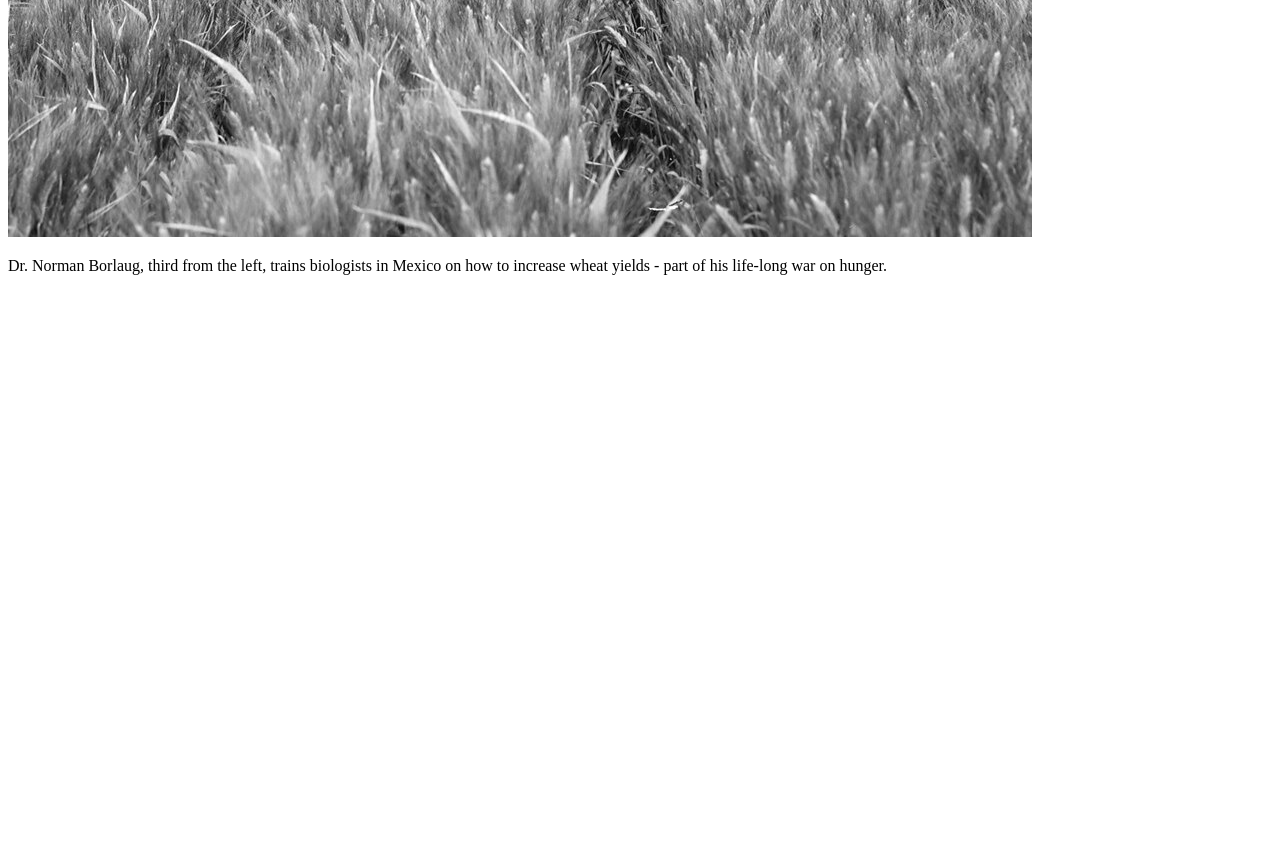
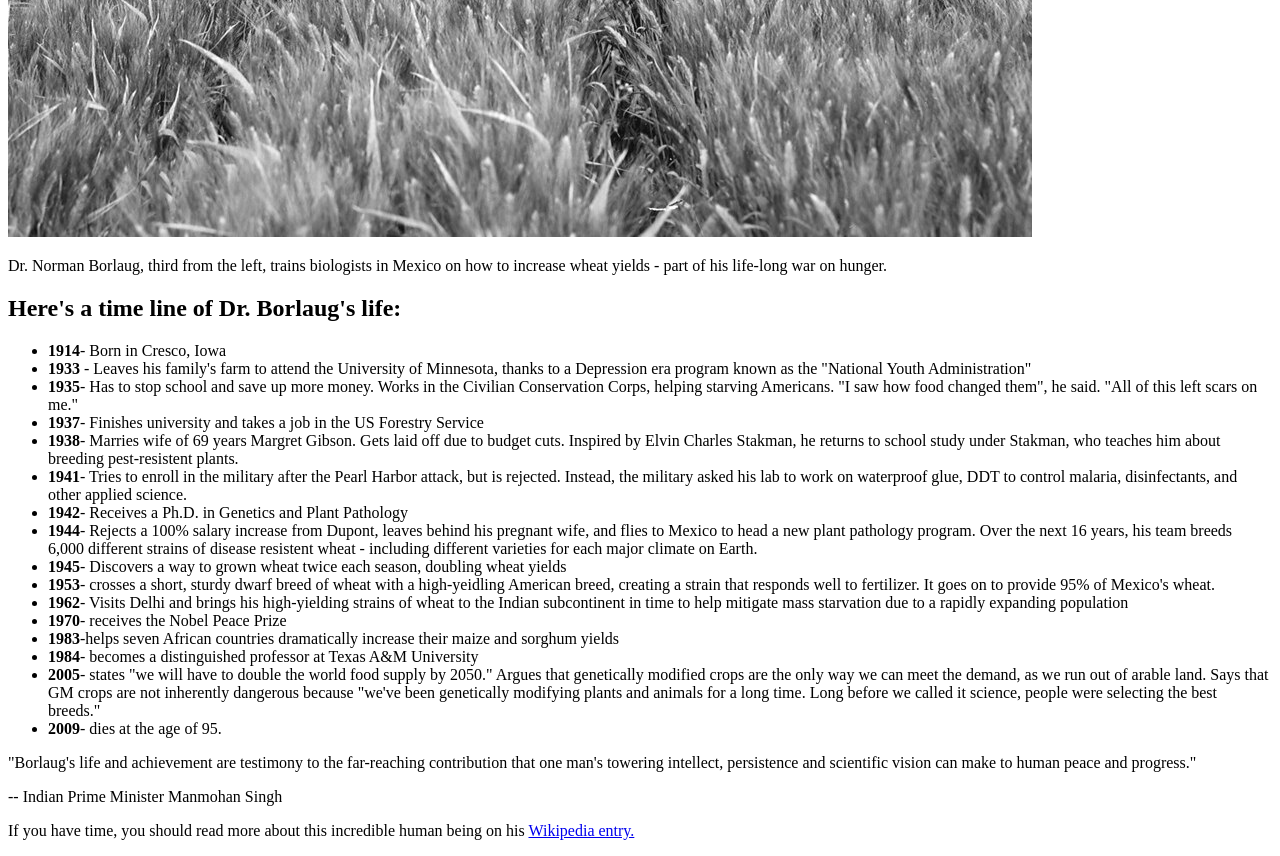
Before and after one commit to 369webforall/tribute, a website: page index.html in a window 1280 px wide. Shown: the part 500-1356 px from the top of the page. Before the commit the page ends 800 px from the top, so only its background shows below. Drawn offline with Linux system fonts and the light colour scheme.

Commit message:
hero-text

```diff
--- a/index.html
+++ b/index.html
@@ -21,6 +21,97 @@
           on how to increase wheat yields - part of his life-long war on hunger.
         </p>
       </div>
+      <div class="hero-text">
+        <h2>Here's a time line of Dr. Borlaug's life:</h2>
+        <ul>
+          <li><strong>1914</strong>- Born in Cresco, Iowa</li>
+          <li>
+            <strong>1933</strong> - Leaves his family's farm to attend the
+            University of Minnesota, thanks to a Depression era program known as
+            the "National Youth Administration"
+          </li>
+          <li>
+            <strong>1935</strong>- Has to stop school and save up more money.
+            Works in the Civilian Conservation Corps, helping starving
+            Americans. "I saw how food changed them", he said. "All of this left
+            scars on me."
+          </li>
+          <li>
+            <strong>1937</strong>- Finishes university and takes a job in the US
+            Forestry Service
+          </li>
+          <li>
+            <strong>1938</strong>- Marries wife of 69 years Margret Gibson. Gets
+            laid off due to budget cuts. Inspired by Elvin Charles Stakman, he
+            returns to school study under Stakman, who teaches him about
+            breeding pest-resistent plants.
+          </li>
+          <li>
+            <strong>1941</strong>- Tries to enroll in the military after the
+            Pearl Harbor attack, but is rejected. Instead, the military asked
+            his lab to work on waterproof glue, DDT to control malaria,
+            disinfectants, and other applied science.
+          </li>
+          <li>
+            <strong>1942</strong>- Receives a Ph.D. in Genetics and Plant
+            Pathology
+          </li>
+          <li>
+            <strong>1944</strong>- Rejects a 100% salary increase from Dupont,
+            leaves behind his pregnant wife, and flies to Mexico to head a new
+            plant pathology program. Over the next 16 years, his team breeds
+            6,000 different strains of disease resistent wheat - including
+            different varieties for each major climate on Earth.
+          </li>
+          <li>
+            <strong>1945</strong>- Discovers a way to grown wheat twice each
+            season, doubling wheat yields
+          </li>
+          <li>
+            <strong>1953</strong>- crosses a short, sturdy dwarf breed of wheat
+            with a high-yeidling American breed, creating a strain that responds
+            well to fertilizer. It goes on to provide 95% of Mexico's wheat.
+          </li>
+          <li>
+            <strong>1962</strong>- Visits Delhi and brings his high-yielding
+            strains of wheat to the Indian subcontinent in time to help mitigate
+            mass starvation due to a rapidly expanding population
+          </li>
+          <li><strong>1970</strong>- receives the Nobel Peace Prize</li>
+          <li>
+            <strong>1983</strong>-helps seven African countries dramatically
+            increase their maize and sorghum yields
+          </li>
+          <li>
+            <strong>1984</strong>- becomes a distinguished professor at Texas
+            A&M University
+          </li>
+          <li>
+            <strong>2005</strong>- states "we will have to double the world food
+            supply by 2050." Argues that genetically modified crops are the only
+            way we can meet the demand, as we run out of arable land. Says that
+            GM crops are not inherently dangerous because "we've been
+            genetically modifying plants and animals for a long time. Long
+            before we called it science, people were selecting the best breeds."
+          </li>
+          <li><strong>2009</strong>- dies at the age of 95.</li>
+        </ul>
+        <p>
+          "Borlaug's life and achievement are testimony to the far-reaching
+          contribution that one man's towering intellect, persistence and
+          scientific vision can make to human peace and progress."
+        </p>
+        <p>-- Indian Prime Minister Manmohan Singh</p>
+      </div>
     </main>
+    <footer>
+      <p>
+        If you have time, you should read more about this incredible human being
+        on his
+        <a href="https://en.wikipedia.org/wiki/Norman_Borlaug"
+          >Wikipedia entry.</a
+        >
+      </p>
+    </footer>
   </body>
 </html>
```
